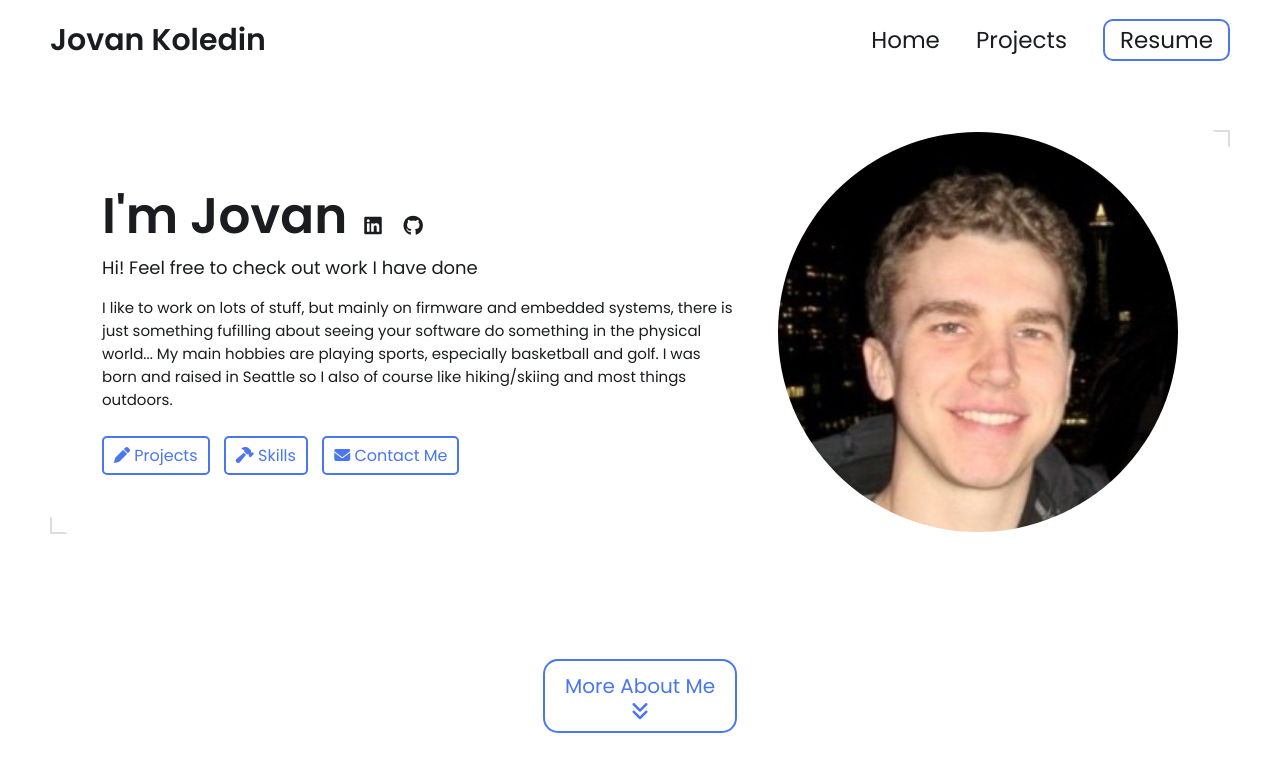
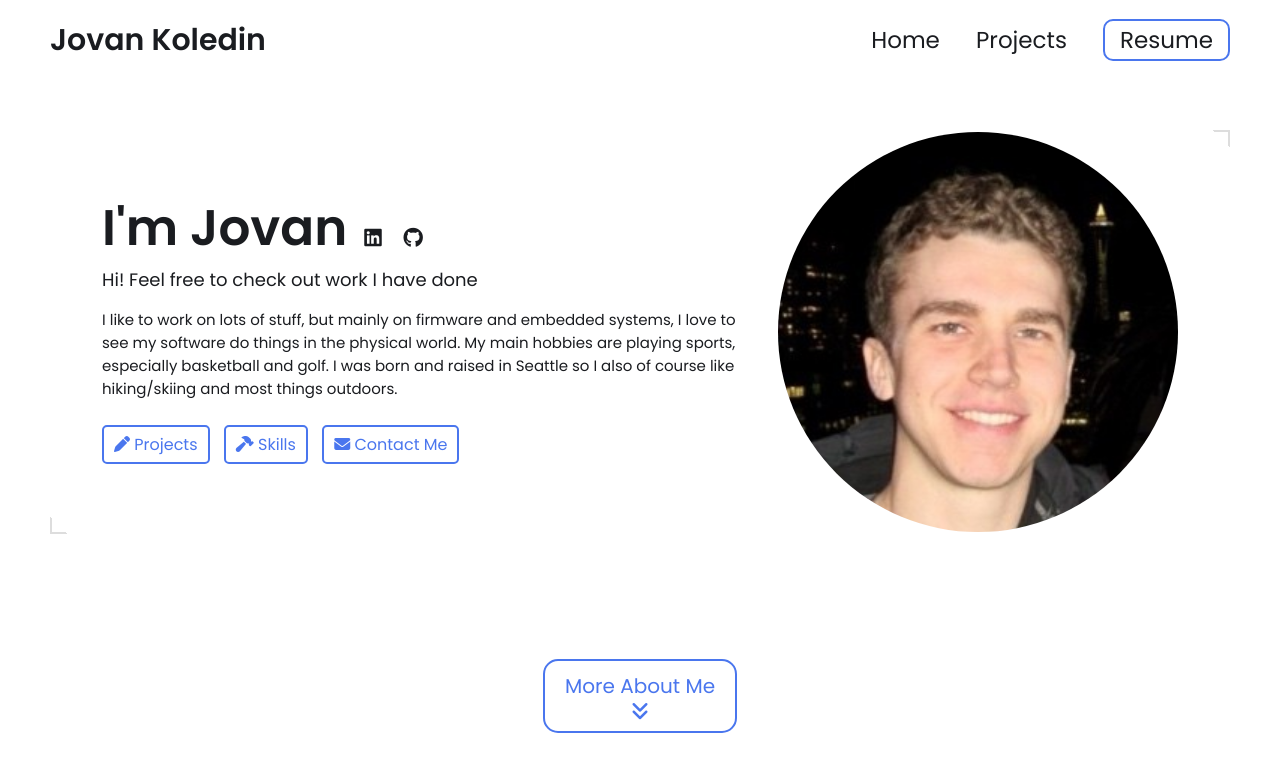
Before and after one commit to jovankoledin/jovankoledin.github.io, a Jekyll site: the page built from index.html, in a window 1280 px wide and 900 px high. Shown: the top 772 px of the window. Built offline with Jekyll 4.4.1, drawn with Linux system fonts in a browser that asks for light colours.

Commit message:
Update _config.yml

```diff
--- a/_config.yml
+++ b/_config.yml
@@ -15,7 +15,7 @@ title: Jovan Koledin's Portfolio # This is what shows up in the tab of the brows
 name: Jovan Koledin
 headline: Hi! Feel free to check out work I have done
 description: >- # dont remove this line. this will ignore all new lines until the next section
-  I like to work on lots of stuff, but mainly on firmware and embedded systems, there is just something fufilling about seeing your software do something in the physical world...
+  I like to work on lots of stuff, but mainly on firmware and embedded systems, I love to see my software do things in the physical world.
   My main hobbies are playing sports, especially basketball and golf.
   I was born and raised in Seattle so I also of course like hiking/skiing and most things outdoors.
 
```
